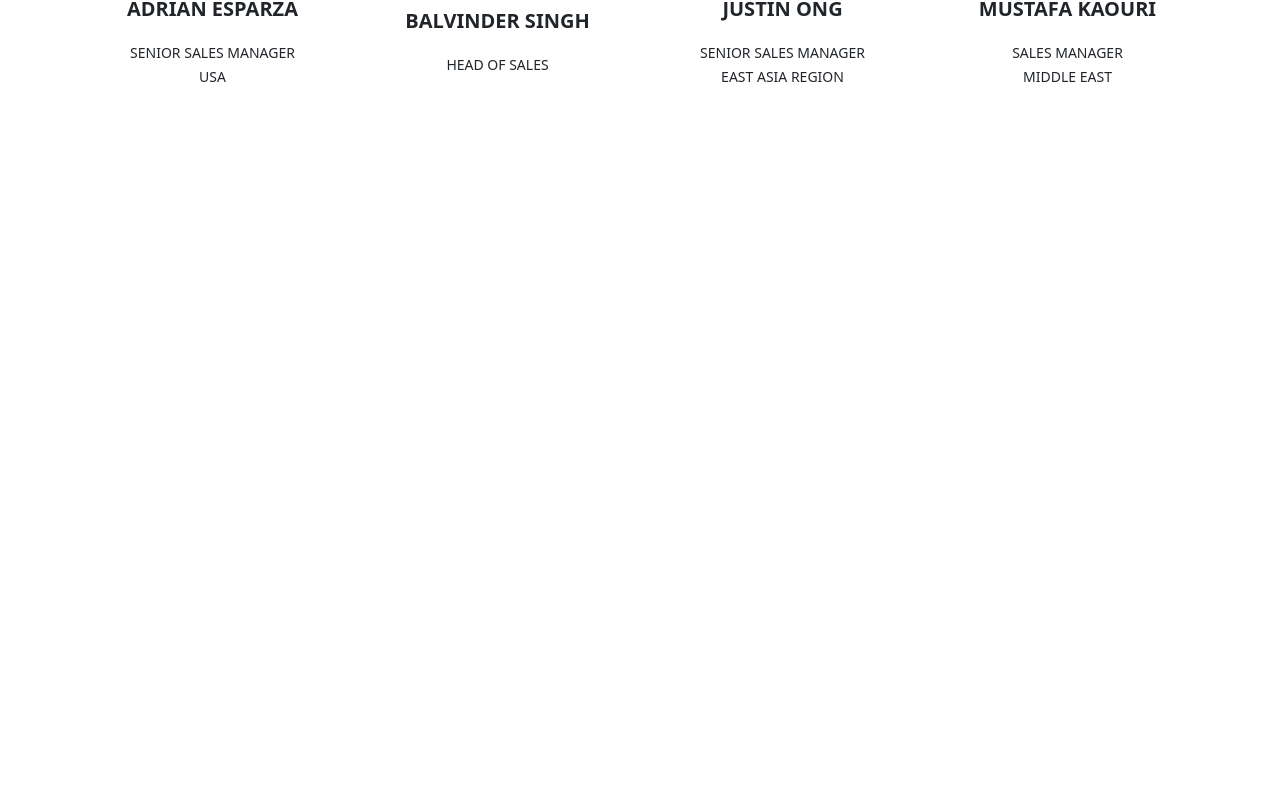
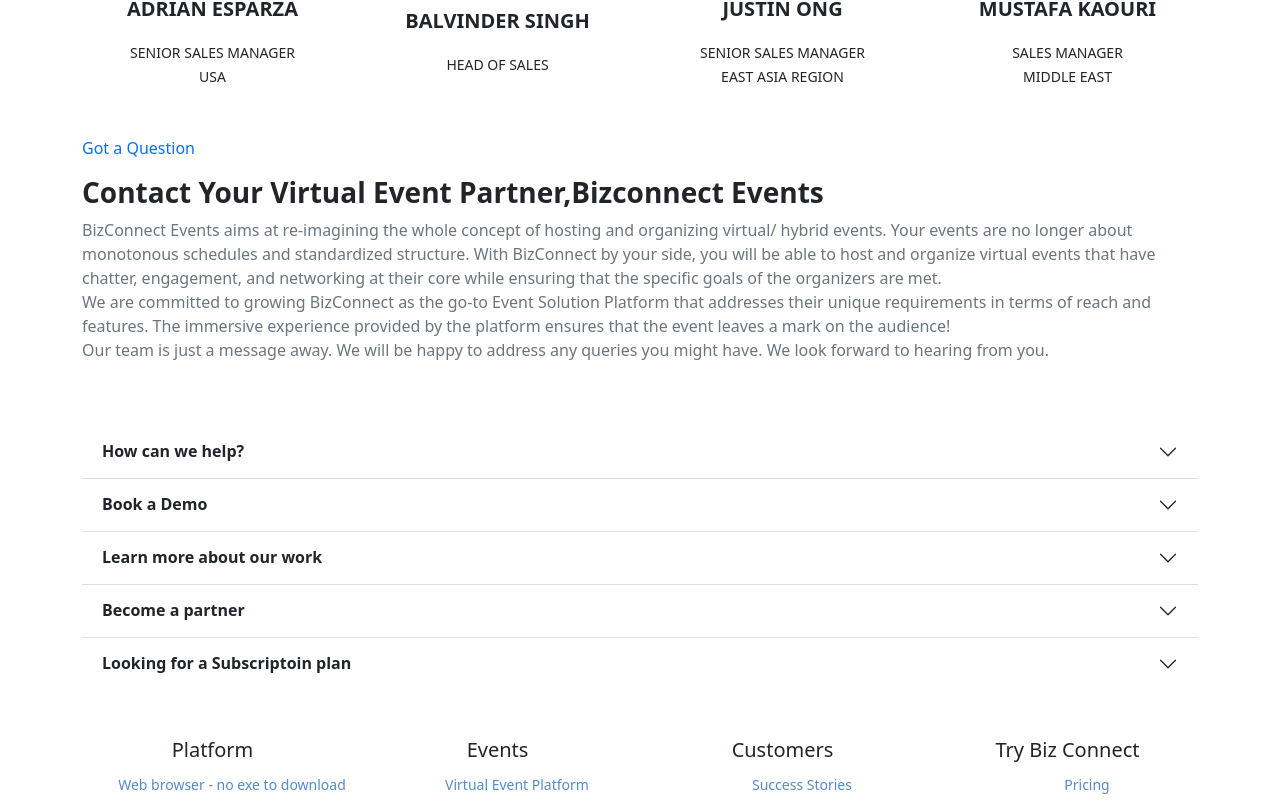
Before and after one commit to sudeb914/task, a React (Create React App) app: page /event in a window 1280 px wide. Shown: the part 1066-1873 px from the top of the page. Before the commit the page ends 1202 px from the top, so only its background shows below. Built offline with nearby package versions, Linux system fonts and the light colour scheme.

Commit message:
finally updetd

```diff
--- a/src/App.js
+++ b/src/App.js
@@ -9,6 +9,7 @@
 import Appbar from './component/Appbar/Appbar';
 import OverNav from './component/OverNav/OverNav';
 import Event from './component/Event/Event';
+import Footer from './component/Footer/Footer';
 
 
 
@@ -33,6 +34,7 @@
             <Home />
           </Route>
         </Switch>
+        <Footer></Footer>
       </Router>
     </div>
   );
--- a/src/component/Appbar/Appbar.js
+++ b/src/component/Appbar/Appbar.js
@@ -1,5 +1,6 @@
 import React from 'react';
 import { Container, Nav, Navbar } from 'react-bootstrap';
+import { Link } from 'react-router-dom';
 import { HashLink } from 'react-router-hash-link';
 import './Appbar.css'
 
@@ -10,7 +11,9 @@
             <Navbar  expand="lg">
   <Container>
     <Navbar.Brand href="#home">
+        <Link to="/home">
         <img width='100' src="https://i.postimg.cc/d3Cw74tN/Biz-Connect-logo-png-1-Copy.png" alt="" />
+        </Link>
     </Navbar.Brand>
     <Navbar.Toggle aria-controls="basic-navbar-nav" />
     <Navbar.Collapse id="basic-navbar-nav">
--- a/src/component/Event/Event.js
+++ b/src/component/Event/Event.js
@@ -1,5 +1,6 @@
 import React from 'react';
 import Contact from '../Contact/Contact';
+import Question from '../Question/Question';
 import SalesTeam from '../SalesTeam/SalesTeam';
 
 const Event = () => {
@@ -7,6 +8,7 @@
         <div>
             <Contact></Contact>
             <SalesTeam></SalesTeam>
+            <Question></Question>
         </div>
     );
 };
--- a/src/component/Home/Home.js
+++ b/src/component/Home/Home.js
@@ -2,7 +2,6 @@
 import Banner from '../Banner/Banner';
 import Customize from '../Customize/Customize';
 import Expo from '../Expo/Expo';
-import Footer from '../Footer/Footer';
 import Gallery from '../Gallery/Gallery';
 import ProjectManage from '../ProjectManage/ProjectManage';
 import TradeShadow from '../TradeShadow/TradeShadow';
@@ -16,7 +15,7 @@
             <ProjectManage></ProjectManage>
             <Expo></Expo>
             <Gallery></Gallery>
-            <Footer></Footer>
+
         </div>
     );
 };
--- /dev/null
+++ b/src/component/Question/Question.js
@@ -0,0 +1,69 @@
+import React from 'react';
+
+const Question = () => {
+    return (
+       <div className="container mb-5">
+            <div className='text-start'>
+            <p className='text-primary'>Got a Question</p>
+            <h3 className='fw-bold'>Contact Your Virtual Event Partner,Bizconnect Events</h3>
+            <p className='text-muted'>BizConnect Events aims at re-imagining the whole concept of hosting and organizing virtual/ hybrid events. Your events are no longer about monotonous schedules and standardized structure. With BizConnect by your side, you will be able to host and organize virtual events that have chatter, engagement, and networking at their core while ensuring that the specific goals of the organizers are met. <br /> We are committed to growing BizConnect as the go-to Event Solution Platform that addresses their unique requirements in terms of reach and features. The immersive experience provided by the platform ensures that the event leaves a mark on the audience! <br /> Our team is just a message away. We will be happy to address any queries you might have. We look forward to hearing from you.
+</p>
+        </div>
+        <br /><br />
+        <div class="accordion accordion-flush" id="accordionFlushExample">
+  <div class="accordion-item">
+    <h2 class="accordion-header" id="flush-headingOne">
+      <button class="accordion-button fw-bold collapsed" type="button" data-bs-toggle="collapse" data-bs-target="#flush-collapseOne" aria-expanded="false" aria-controls="flush-collapseOne">
+       How can we help?
+      </button>
+    </h2>
+    <div id="flush-collapseOne" class="accordion-collapse collapse" aria-labelledby="flush-headingOne" data-bs-parent="#accordionFlushExample">
+      <div class="accordion-body">Placeholder content for this accordion, which is intended to demonstrate the <code>.accordion-flush</code> class. This is the first item's accordion body.</div>
+    </div>
+  </div>
+  <div class="accordion-item">
+    <h2 class="accordion-header" id="flush-headingTwo">
+      <button class="accordion-button fw-bold collapsed" type="button" data-bs-toggle="collapse" data-bs-target="#flush-collapseTwo" aria-expanded="false" aria-controls="flush-collapseTwo">
+        Book a Demo
+      </button>
+    </h2>
+    <div id="flush-collapseTwo" class="accordion-collapse collapse" aria-labelledby="flush-headingTwo" data-bs-parent="#accordionFlushExample">
+      <div class="accordion-body">Placeholder content for this accordion, which is intended to demonstrate the <code>.accordion-flush</code> class. This is the second item's accordion body. Let's imagine this being filled with some actual content.</div>
+    </div>
+  </div>
+  <div class="accordion-item">
+    <h2 class="accordion-header" id="flush-headingThree">
+      <button class="accordion-button fw-bold collapsed" type="button" data-bs-toggle="collapse" data-bs-target="#flush-collapseThree" aria-expanded="false" aria-controls="flush-collapseThree">
+        Learn more about our work
+      </button>
+    </h2>
+    <div id="flush-collapseThree" class="accordion-collapse collapse" aria-labelledby="flush-headingThree" data-bs-parent="#accordionFlushExample">
+      <div class="accordion-body">Placeholder content for this accordion, which is intended to demonstrate the <code>.accordion-flush</code> class. This is the third item's accordion body. Nothing more exciting happening here in terms of content, but just filling up the space to make it look, at least at first glance, a bit more representative of how this would look in a real-world application.</div>
+    </div>
+  </div>
+  <div class="accordion-item">
+    <h2 class="accordion-header" id="flush-headingThree">
+      <button class="accordion-button fw-bold collapsed" type="button" data-bs-toggle="collapse" data-bs-target="#flush-collapseThree" aria-expanded="false" aria-controls="flush-collapseThree">
+        Become a partner
+      </button>
+    </h2>
+    <div id="flush-collapseThree" class="accordion-collapse collapse" aria-labelledby="flush-headingThree" data-bs-parent="#accordionFlushExample">
+      <div class="accordion-body">Placeholder content for this accordion, which is intended to demonstrate the <code>.accordion-flush</code> class. This is the third item's accordion body. Nothing more exciting happening here in terms of content, but just filling up the space to make it look, at least at first glance, a bit more representative of how this would look in a real-world application.</div>
+    </div>
+  </div>
+  <div class="accordion-item">
+    <h2 class="accordion-header" id="flush-headingThree">
+      <button class="accordion-button fw-bold collapsed" type="button" data-bs-toggle="collapse" data-bs-target="#flush-collapseThree" aria-expanded="false" aria-controls="flush-collapseThree">
+       Looking for a Subscriptoin plan
+      </button>
+    </h2>
+    <div id="flush-collapseThree" class="accordion-collapse collapse" aria-labelledby="flush-headingThree" data-bs-parent="#accordionFlushExample">
+      <div class="accordion-body">Placeholder content for this accordion, which is intended to demonstrate the <code>.accordion-flush</code> class. This is the third item's accordion body. Nothing more exciting happening here in terms of content, but just filling up the space to make it look, at least at first glance, a bit more representative of how this would look in a real-world application.</div>
+    </div>
+  </div>
+</div>
+       </div>
+    );
+};
+
+export default Question;
```
